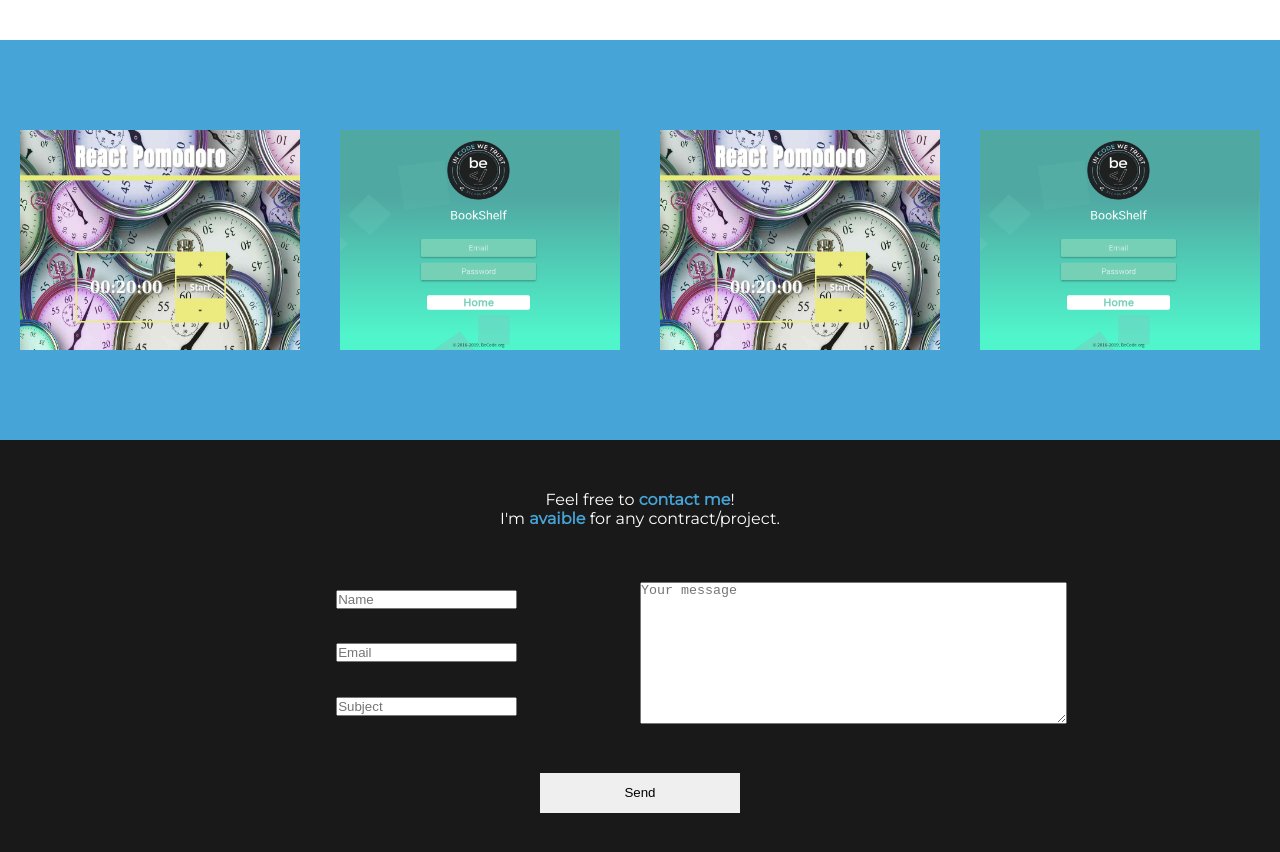
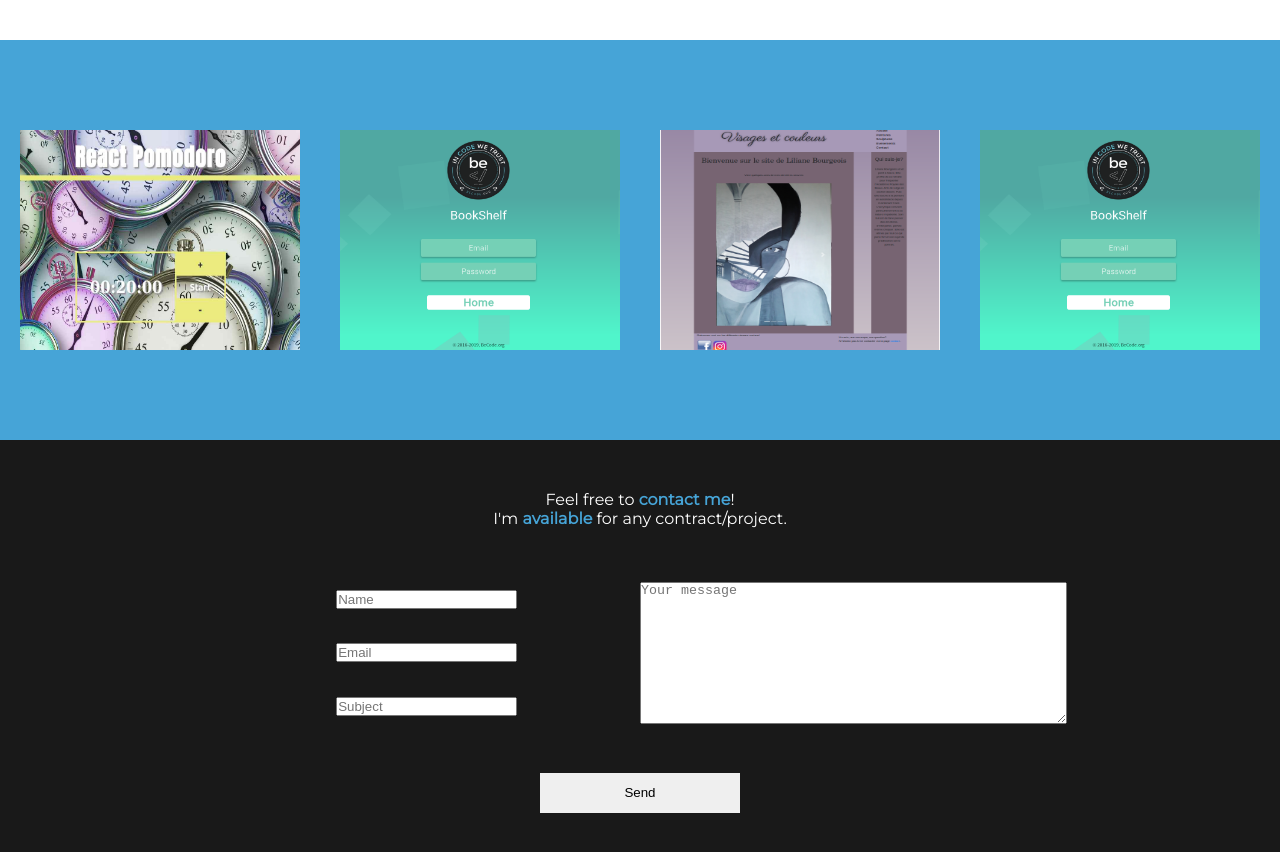
Before and after one commit to Stev07/Resume, a React (Vite) app: page / in a window 1280 px wide. Shown: the part 2360-3212 px from the top of the page. Built offline with nearby package versions, Linux system fonts and the light colour scheme.

Commit message:
Add dev branch + some works

```diff
--- a/src/Components/Contact.js
+++ b/src/Components/Contact.js
@@ -8,7 +8,7 @@ class Contact extends React.Component {
     return (
       <div id="contact">
         <div className="contactme">
-          <p>Feel free to <span className="contact-me">contact me</span>!<br />I'm <span className="contact-avaible">avaible</span> for any contract/project.</p>
+          <p>Feel free to <span className="contact-me">contact me</span>!<br />I'm <span className="contact-avaible">available</span> for any contract/project.</p>
         </div>
 
         <Form />
@@ -23,7 +23,7 @@ class Contact extends React.Component {
                 spy={true}
                 smooth={true}
                 offset={0}
-                duration={500}
+                duration={1000}
               >
                 <i className="fas fa-arrow-alt-circle-up" />
               </Link>
--- a/src/Components/Works.js
+++ b/src/Components/Works.js
@@ -3,6 +3,7 @@ import "../scss/works.scss";
 // import Card from "../Components/Card";
 import pomodoro from "../img/projects/pomodoro-ConvertImage.jpg";
 import bookshelf from "../img/projects/bookshelf.png";
+import visages from "../img/projects/visages.png";
 
 class Works extends React.Component {
   render() {
@@ -15,10 +16,14 @@ class Works extends React.Component {
             </a>
           </div>
           <div className="works-item">
-            <img src={bookshelf} className="bookshelf" />
+            <a target="_blank" href="https://github.com/Stev07/Bookshelf/tree/develop">
+              <img src={bookshelf} className="bookshelf" />
+            </a>
           </div>
           <div className="works-item">
-            <img src={pomodoro} className="pomodoro" />
+          <a target="_blank" href="http://www.visagesetcouleurs.be">
+              <img src={visages} className="bookshelf" />
+            </a>
           </div>
           <div className="works-item">
             <img src={bookshelf} className="bookshelf" />
```
Also changed, not shown: src/Components/Hello.js (line endings or trailing spaces), src/img/projects/visages.png (added), 2 other files (tests, documents, lock files or other folders).
